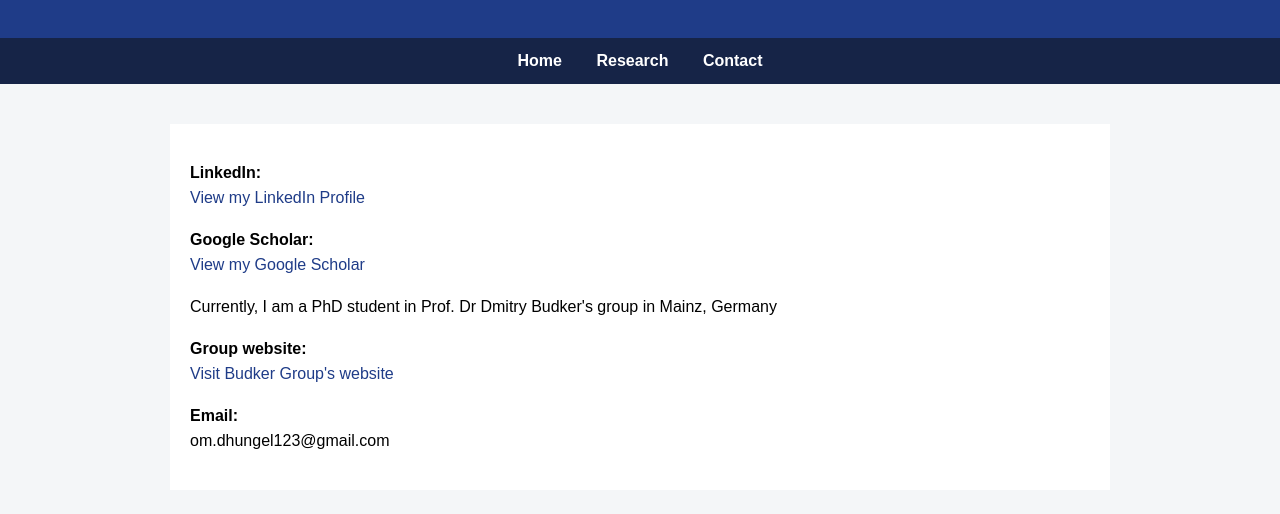
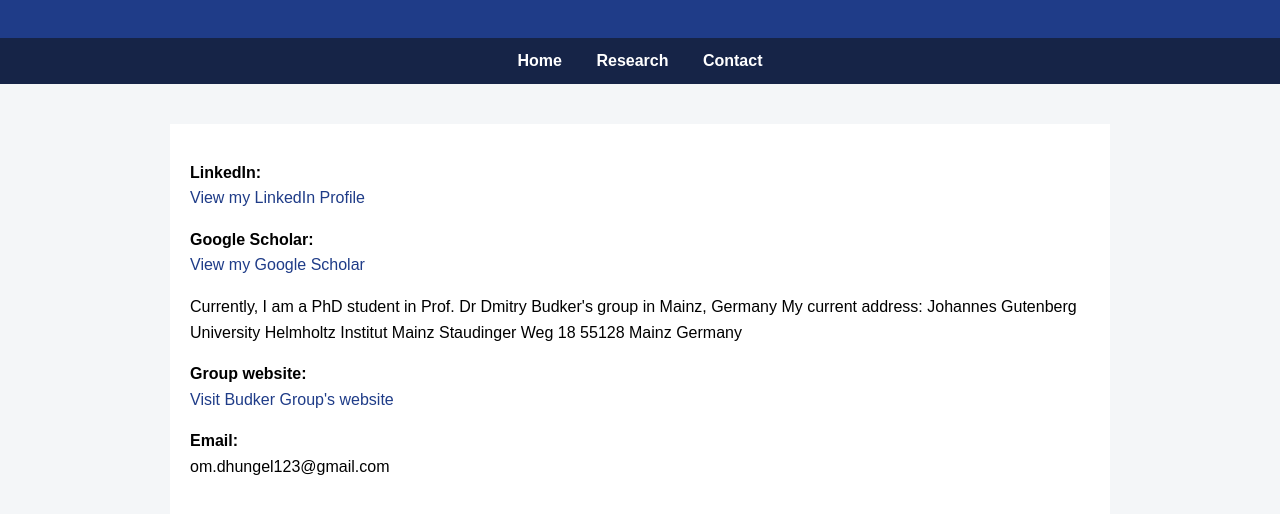
Before and after one commit to omkard123/omkard.github.io, a plain HTML site: page contact.html in a window 1280 px wide. Shown: the part 116-630 px from the top of the page. Drawn offline with Linux system fonts and the light colour scheme.

Commit message:
Update contact.html

```diff
--- a/contact.html
+++ b/contact.html
@@ -67,6 +67,11 @@ View my Google Scholar
 </a>
 </p>
 Currently, I am a PhD student in Prof. Dr Dmitry Budker's group in Mainz, Germany
+    My current address:
+    Johannes Gutenberg University
+    Helmholtz Institut Mainz
+    Staudinger Weg 18
+    55128 Mainz Germany
 <p><strong>Group website:</strong><br>
 <a href="https://budker.uni-mainz.de/" target="_blank">
 Visit Budker Group's website
```
